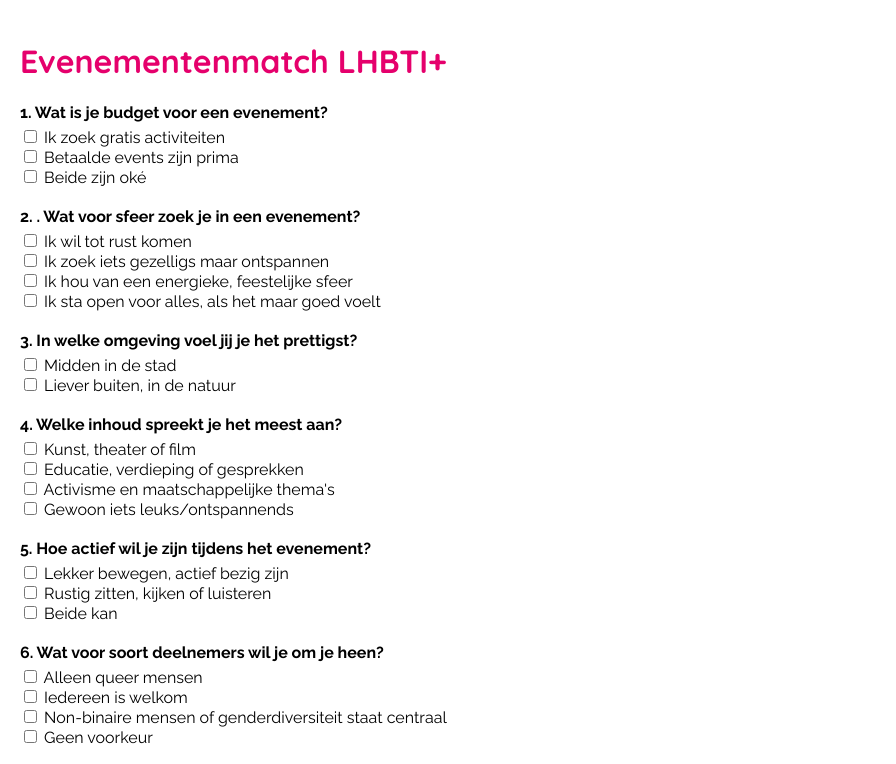
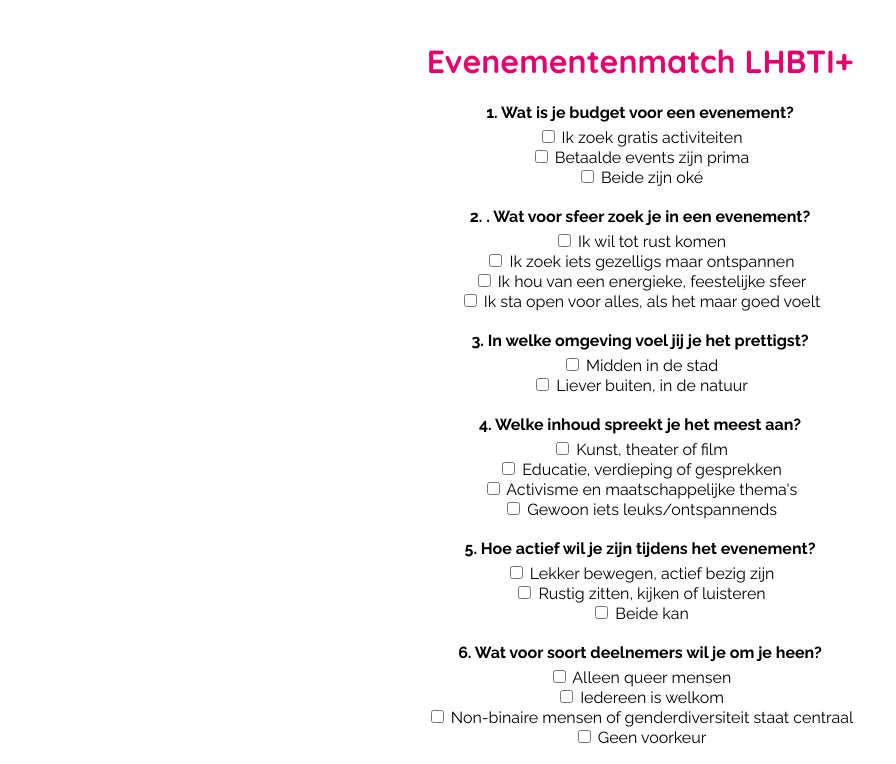
Before and after one commit to zeilbootje/pride-events, a website: page public/index.html in a window 1280 px wide. Shown: the top 764 px of the page, without its empty margins (0-896 px from the left). Drawn offline with Linux system fonts and the light colour scheme.

Commit message:
Update text align CSS

```diff
--- a/public/styles.css
+++ b/public/styles.css
@@ -6,14 +6,17 @@ body {
   max-width: 800px;
   margin: auto;
   padding: 20px;
+  text-align: center;
 }
 h1 {
   color: #e5006c;
   font-family: 'Quicksand', sans-serif;
+  text-align: center;
 }
 .question {
   margin-bottom: 20px;
   font-family: 'Raleway', sans-serif;
+  text-align: center;;
 }
 label {
   display: block;
@@ -26,6 +29,7 @@ button {
   border: none;
   cursor: pointer;
   border-radius: 5px;
+  text-align: center;
 }
 
 input[type="checkbox"] {
@@ -38,4 +42,5 @@ input[type="checkbox"] {
   background: #f4f4f4;
   padding: 15px;
   border-radius: 5px;
+  text-align: center;
 }
```
